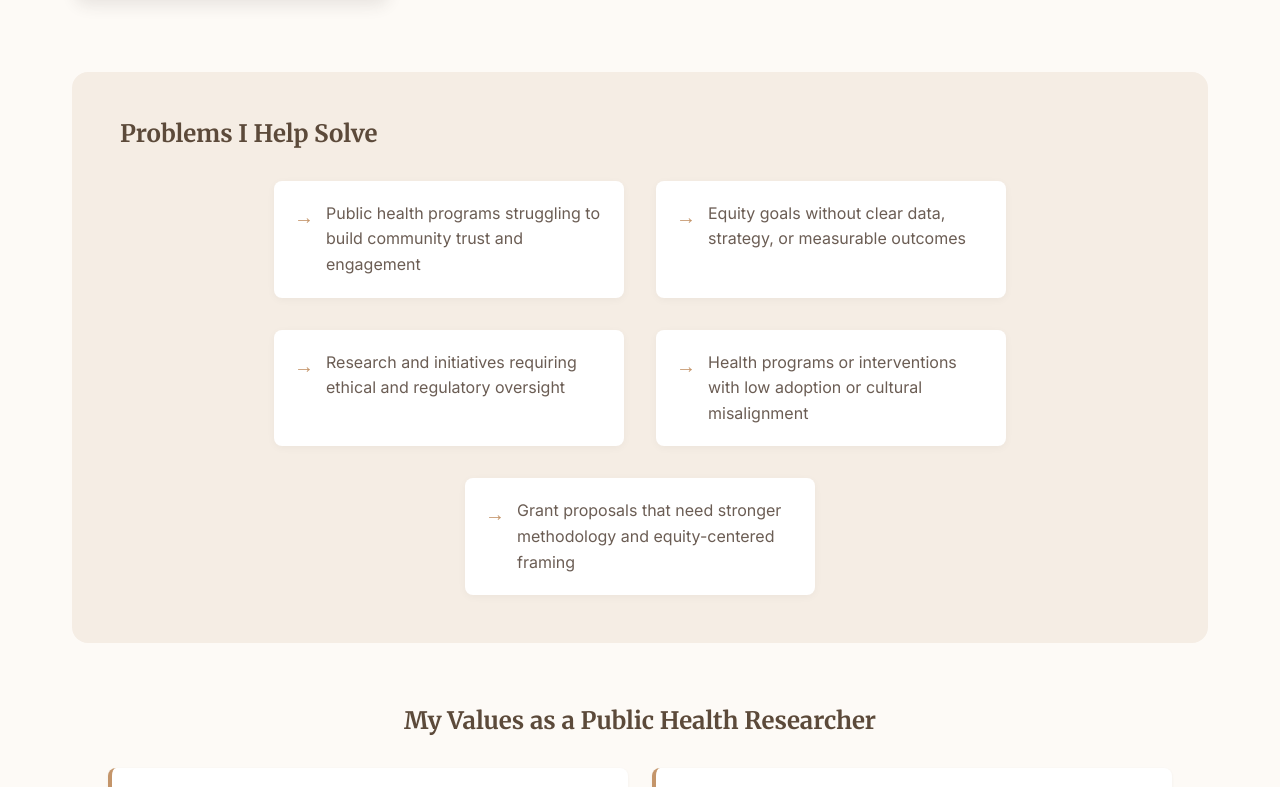
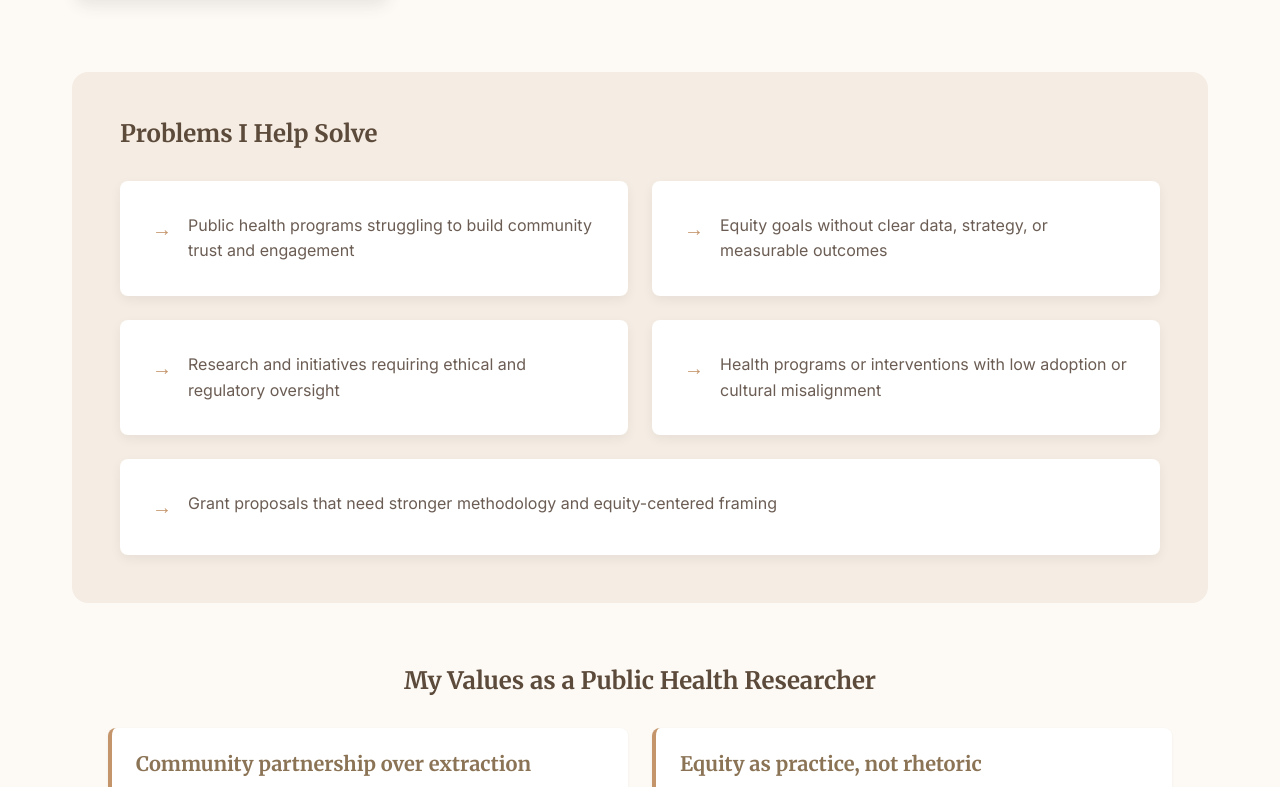
Before and after one commit to vidhyakshayakannan/rooted-equity-portfolio, a React (Vite) app: page /about in a window 1280 px wide. Shown: the part 584-1371 px from the top of the page. Built offline with nearby package versions, Linux system fonts and the light colour scheme.

Commit message:
style: switch problems grid to filling flex layout

```diff
--- a/src/components/About.css
+++ b/src/components/About.css
@@ -41,21 +41,20 @@
 .problems-grid {
     display: flex;
     flex-wrap: wrap;
-    justify-content: center;
-    gap: 2rem;
+    gap: 1.5rem;
     margin-top: 2rem;
 }
 
 .problem-item {
     display: flex;
-    gap: 0.75rem;
+    gap: 1rem;
     align-items: flex-start;
-    flex: 0 1 350px;
-    /* Prefer 350px width, but shrink if needed */
+    flex: 1 1 400px;
+    /* Grow to fill space */
     background: white;
-    padding: 1.25rem;
+    padding: 2rem;
     border-radius: var(--radius-md);
-    box-shadow: 0 2px 8px rgba(0, 0, 0, 0.04);
+    box-shadow: 0 4px 12px rgba(0, 0, 0, 0.06);
 }
 
 .problem-icon {
```
